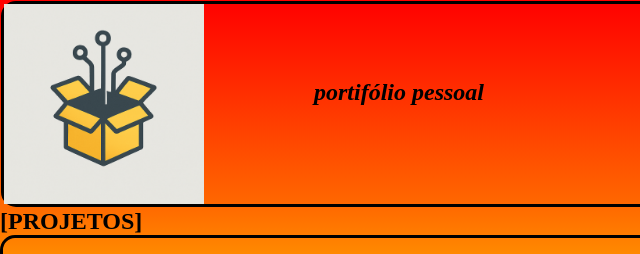
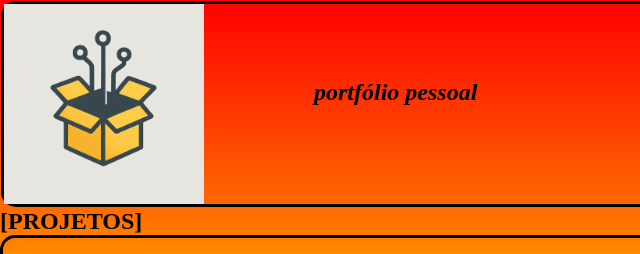
Before and after one commit to pires-cpu/portfolio-web, a plain HTML site: page index.html in a window 1280 px wide. Shown: the top 254 px of the page, 0-640 px from the left. Drawn offline with Linux system fonts and the light colour scheme.

Commit message:
portfólio

```diff
--- a/index.html
+++ b/index.html
@@ -15,7 +15,7 @@
     <header id="Inicio">
     <div class="caixa1">
         <img class="logo" src="assets/logo.png" alt="">
-        <h2 class="titulo">portifólio pessoal</h2>
+        <h2 class="titulo">portfólio pessoal</h2>
         <h1 class="Inicio">
             <li><a href="#inicio">Inicio</a></li>
         </h1>
```
Also changed, not shown: 1 other file.
